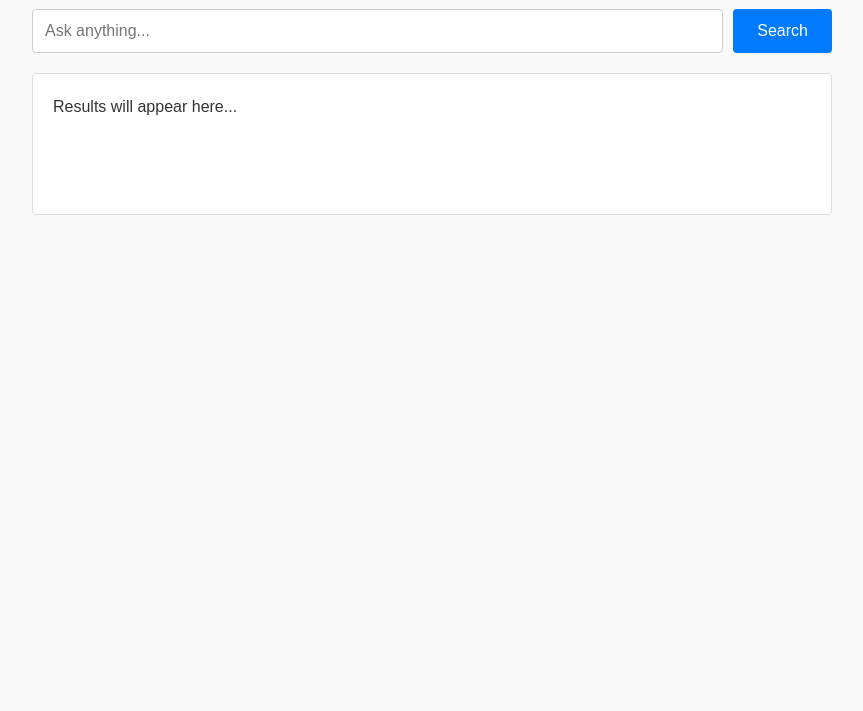
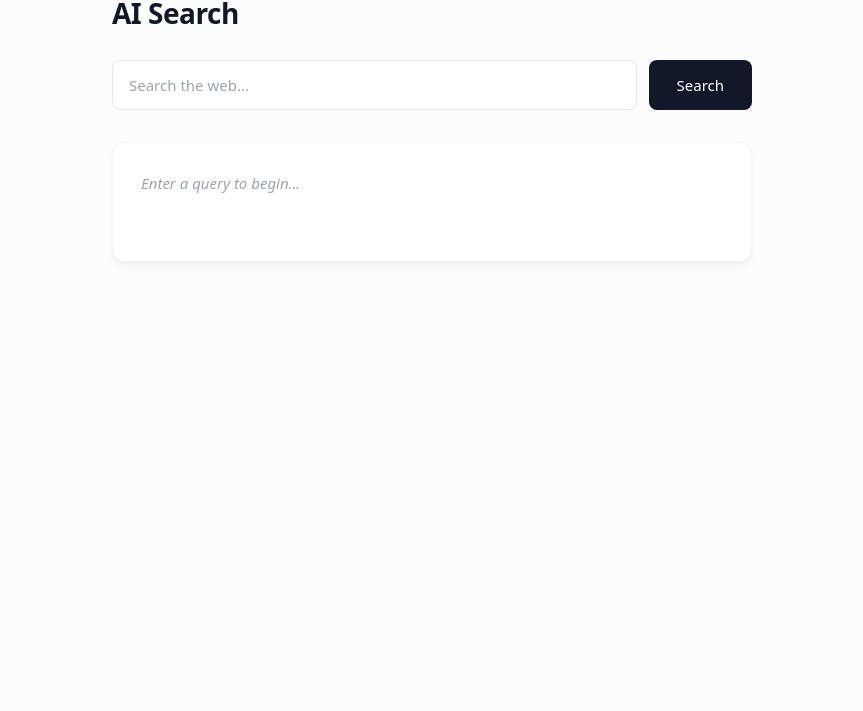
Before and after one commit to anwinksunny/local-ai-search, a plain HTML site: page index.html in a window 1280 px wide. Shown: the part 89-800 px from the top of the page, without its empty margins (208-1071 px from the left). Drawn offline with nearby package versions, Linux system fonts and the light colour scheme.

Commit message:
Updated interface

```diff
--- a/index.html
+++ b/index.html
@@ -4,56 +4,135 @@
     <meta charset="UTF-8">
     <meta name="viewport" content="width=device-width, initial-scale=1.0">
     <title>Local AI Search</title>
+    <!-- import md parser -->
+    <script src="https://cdn.jsdelivr.net/npm/marked/marked.min.js"></script>
     <style>
+        /* base reset & clean font stack */
+        * {
+            box-sizing: border-box;
+            margin: 0;
+            padding: 0;
+        }
         body {
-            font-family: Arial, sans-serif;
-            max-width: 800px;
-            margin: 40px auto;
+            font-family: system-ui, -apple-system, BlinkMacSystemFont, 'Segoe UI', Roboto, Oxygen, Ubuntu, Cantarell, sans-serif;
+            background-color: #fcfcfc;
+            color: #1f2937;
+            line-height: 1.6;
+        }
+
+        /* central container */
+        .container {
+            max-width: 680px;
+            margin: 80px auto;
             padding: 0 20px;
-            background: #f9f9f9;
-            color: #333;
         }
-        h1 { text-align: center; }
+
+        /* neat, minimal title */
+        h1 {
+            font-size: 28px;
+            font-weight: 700;
+            letter-spacing: -0.5px;
+            margin-bottom: 24px;
+            color: #111827;
+        }
+
+        /* unified search layout */
         .search-box {
             display: flex;
-            gap: 10px;
-            margin-bottom: 20px;
+            gap: 12px;
+            margin-bottom: 32px;
         }
         input {
             flex: 1;
-            padding: 12px;
-            font-size: 16px;
-            border: 1px solid #ccc;
-            border-radius: 4px;
+            padding: 14px 16px;
+            font-size: 15px;
+            font-family: inherit;
+            border: 1px solid #e5e7eb;
+            border-radius: 8px;
+            background-color: #ffffff;
+            color: #1f2937;
+            transition: all 0.2s;
         }
+        input:focus {
+            outline: none;
+            border-color: #9ca3af;
+            box-shadow: 0 0 0 3px rgba(156, 163, 175, 0.1);
+        }
+        input::placeholder {
+            color: #9ca3af;
+        }
+
+        /* sleek, dark minimal button */
         button {
-            padding: 12px 24px;
-            font-size: 16px;
-            background: #007bff;
-            color: white;
+            padding: 14px 28px;
+            font-size: 15px;
+            font-weight: 500;
+            font-family: inherit;
+            background-color: #111827;
+            color: #ffffff;
             border: none;
-            border-radius: 4px;
+            border-radius: 8px;
             cursor: pointer;
+            transition: background-color 0.15s;
         }
-        button:hover { background: #0056b3; }
+        button:hover {
+            background-color: #374151;
+        }
+
+        /* clean output card */
         #output {
-            background: white;
-            padding: 20px;
-            border: 1px solid #ddd;
-            border-radius: 4px;
-            min-height: 100px;
-            white-space: pre-wrap;
-            line-height: 1.6;
+            background-color: #ffffff;
+            border: 1px solid #f3f4f6;
+            border-radius: 12px;
+            padding: 28px;
+            min-height: 120px;
+            box-shadow: 0 4px 6px -1px rgba(0, 0, 0, 0.05), 0 2px 4px -2px rgba(0, 0, 0, 0.05);
+            font-size: 15px;
+            color: #374151;
+        }
+
+        /* style headings in output */
+        #output h2, #output h3 {
+            font-size: 18px;
+            font-weight: 650;
+            color: #111827;
+            margin-top: 24px;
+            margin-bottom: 12px;
+        }
+        #output h2:first-of-type {
+            margin-top: 0;
+        }
+
+        /* style list markers & spacing */
+        #output ul, #output ol {
+            margin-left: 20px;
+            margin-bottom: 16px;
+        }
+        #output li {
+            margin-bottom: 6px;
+        }
+        #output p {
+            margin-bottom: 16px;
+        }
+
+        /* dynamic loading text state */
+        .loading {
+            color: #9ca3af;
+            font-style: italic;
         }
     </style>
 </head>
 <body>
-    <h1>Local AI Search Engine</h1>
-    <div class="search-box">
-        <input type="text" id="query" placeholder="Ask anything...">
-        <button onclick="doSearch()">Search</button>
+    <div class="container">
+        <h1>AI Search</h1>
+        <div class="search-box">
+            <input type="text" id="query" placeholder="Search the web...">
+            <button onclick="doSearch()">Search</button>
+        </div>
+        <div id="output">
+            <span class="loading">Enter a query to begin...</span>
+        </div>
     </div>
-    <div id="output">Results will appear here...</div>
 
     <script>
         // main search trigger
@@ -65,7 +144,7 @@
             if (!q.trim()) return;
 
             // show loading text
-            out.innerText = "Searching & thinking...";
+            out.innerHTML = '<span class="loading">Searching & thinking...</span>';
 
             try {
                 // fetch backend stream API
@@ -73,8 +152,9 @@
                 const reader = res.body.getReader();
                 const decoder = new TextDecoder();
 
-                // clear loading text
-                out.innerText = "";
+                // clear output & set text var
+                out.innerHTML = "";
+                let markdownText = "";
 
                 // loop to read stream chunks
                 while (true) {
@@ -83,11 +163,14 @@
 
                     // decode chunk & append
                     const chunk = decoder.decode(value);
-                    out.innerText += chunk;
+                    markdownText += chunk;
+
+                    // render md to html
+                    out.innerHTML = marked.parse(markdownText);
                 }
             } catch (err) {
                 // display errors
-                out.innerText = "Error: " + err.message;
+                out.innerHTML = `<span style="color: #dc2626;">Error: ${err.message}</span>`;
             }
         }
     </script>
```
Also changed, not shown: 1 other file.
